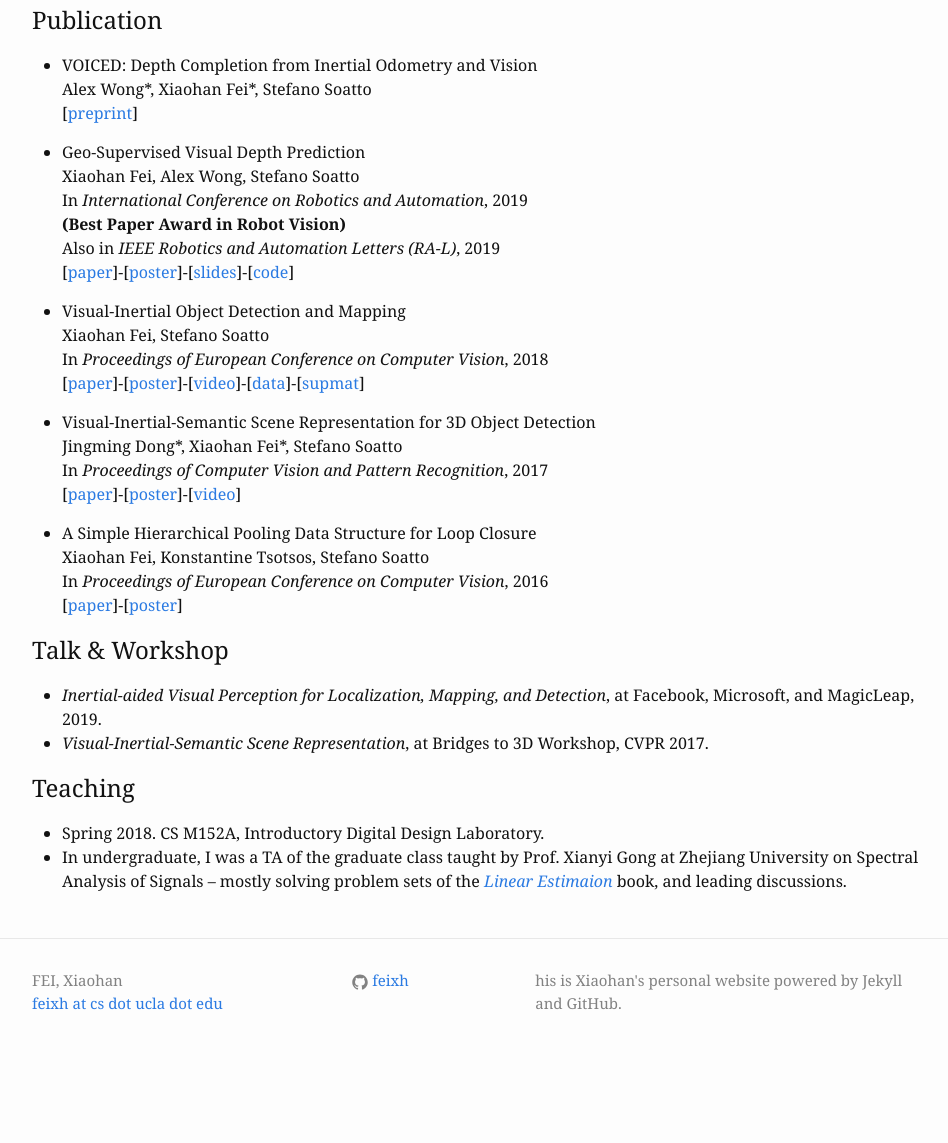
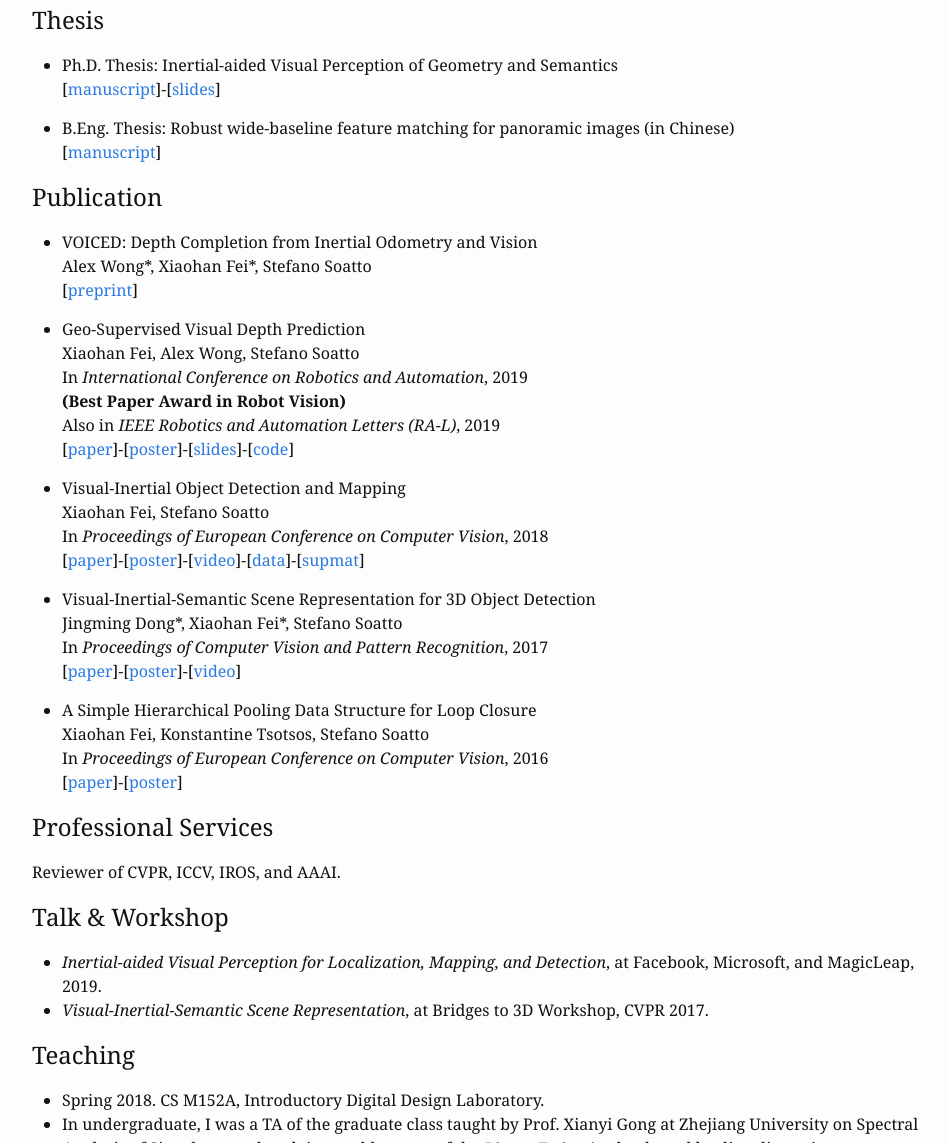
Before and after one commit to feixh/feixh.github.com, a Jekyll site: the page built from index.md, in a window 1280 px wide and 1400 px high, scrolled down 2222 px, cut to the strip 257-1400 px from the top of the window. Shown: the whole strip, without its empty margins (158-1106 px from the left). Built offline with Jekyll 4.4.1, drawn with Linux system fonts in a browser that asks for light colours; formulas are drawn with MathJax 3; before the commit the page ends 3553 px from its top, so only the background shows below that.

Commit message:
update website

```diff
--- a/index.md
+++ b/index.md
@@ -68,7 +68,23 @@ XIVO running on TUM-VI dataset.
 <iframe width="640" height="480" src="https://www.youtube.com/embed/TZTriqQm6nU" frameborder="0" allow="autoplay; encrypted-media" allowfullscreen></iframe>
 
 
+## Thesis
+
+- Ph.D. Thesis: Inertial-aided Visual Perception of Geometry and Semantics\\
+    \[[manuscript][phd_thesis]\]-\[[slides][defense_slides]\]
+
+[phd_thesis]: {{site.url}}
+[defense_slides]: {{site.url}}
+
+- B.Eng. Thesis: Robust wide-baseline feature matching for panoramic images (in Chinese)\\
+    \[[manuscript][beng_thesis]\]
+
+[beng_thesis]: {{site.url}}
+
+
+
 ## Publication
+
 
 - VOICED: Depth Completion from Inertial Odometry and Vision \\
     Alex Wong\*, Xiaohan Fei\*, Stefano Soatto\\
@@ -135,6 +151,10 @@ XIVO running on TUM-VI dataset.
 [video_pgo]: https://youtu.be/-sbvl6gCwgQ
 [video_cooperative_mapping]: https://youtu.be/iicbK45IzLI
 
+## Professional Services
+
+Reviewer of CVPR, ICCV, IROS, and AAAI.
+
 
 ## Talk & Workshop
 - *Inertial-aided Visual Perception for Localization, Mapping, and Detection*, at Facebook, Microsoft, and MagicLeap, 2019.
```
Also changed, not shown: projects.md (+4 -2 lines).
